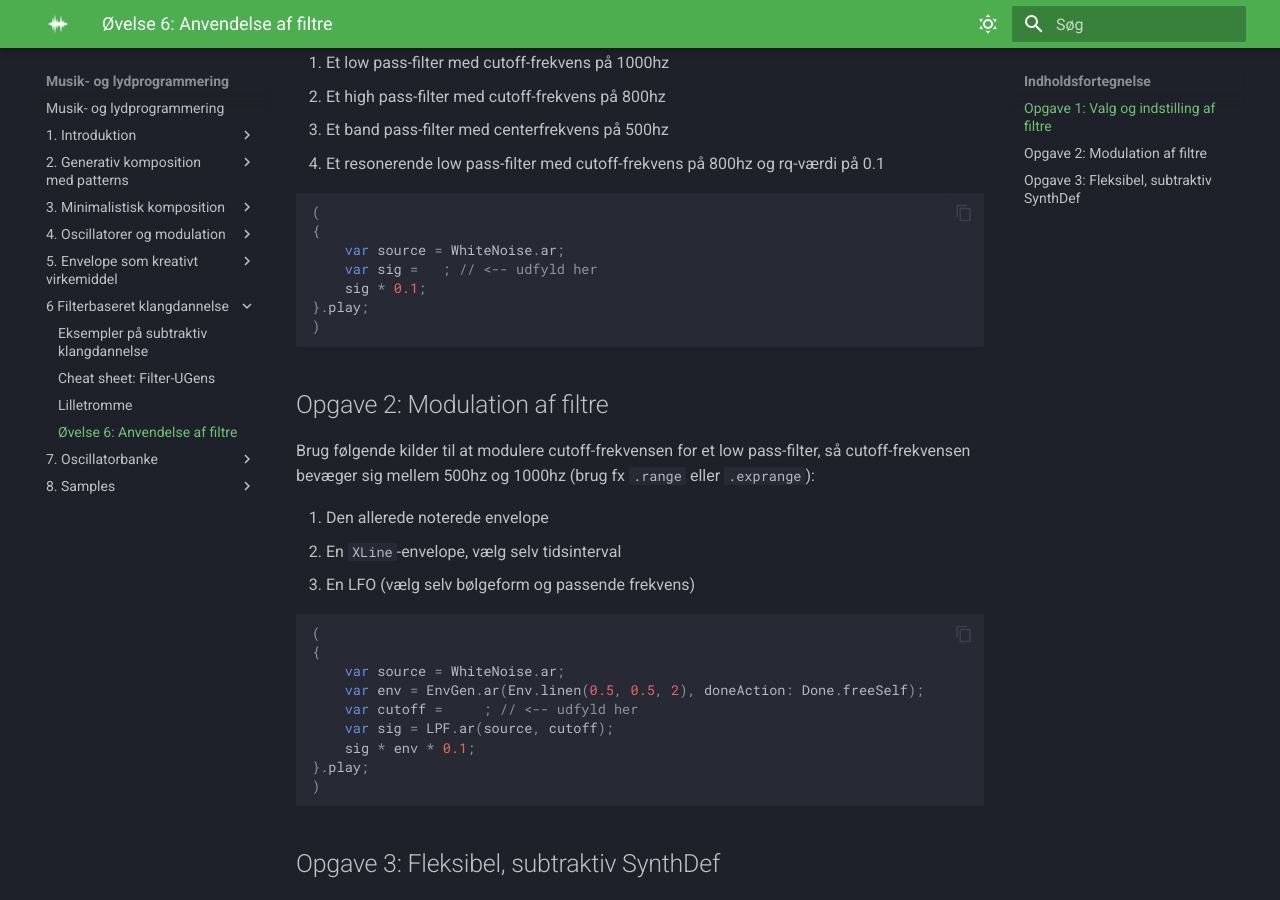
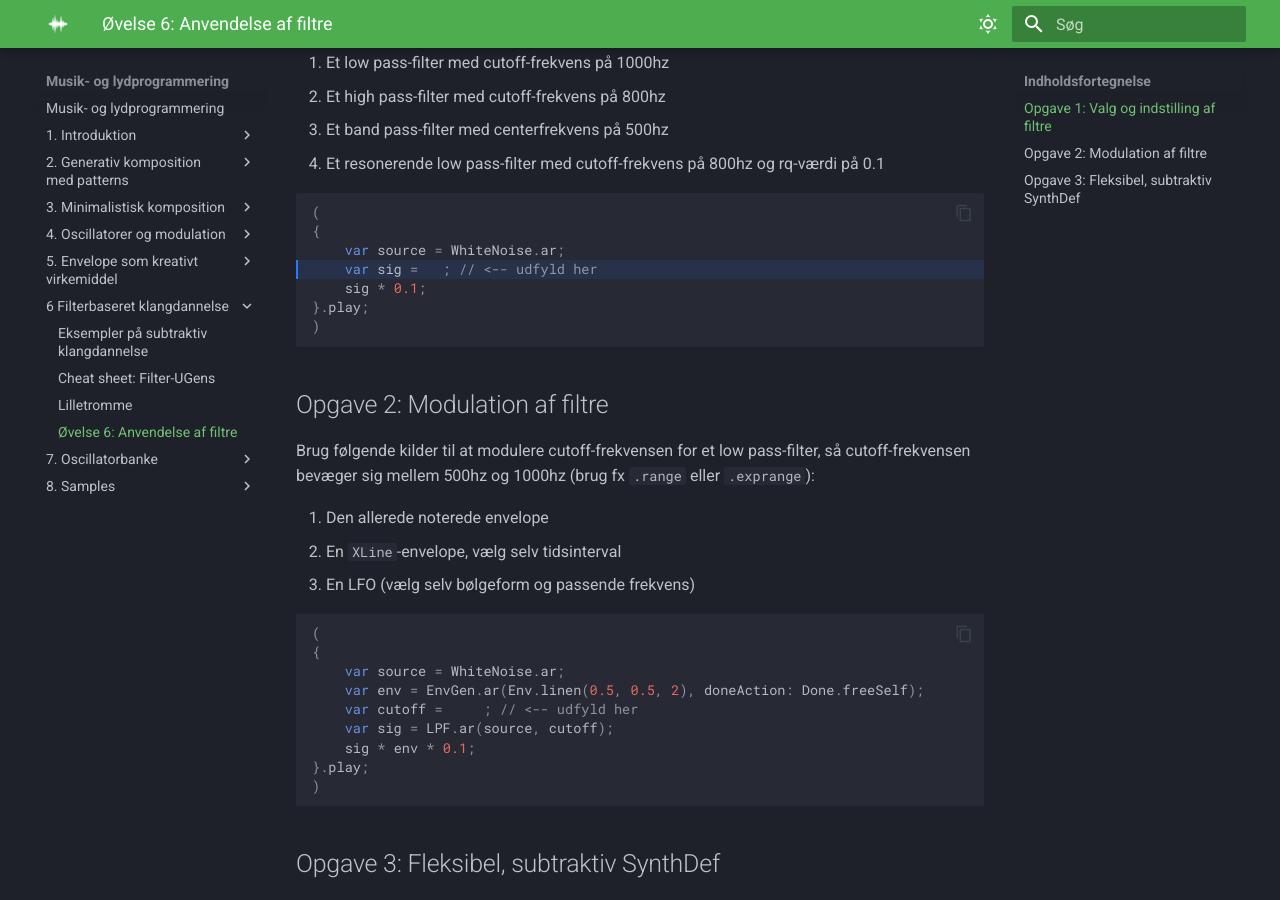
Before and after one commit to sparkletop/sparkletop.github.io, an MkDocs documentation site: the page built from docs/6 - Filterbaseret klangdannelse/ø6-subtraktiv.md, in a window 1280 px wide and 900 px high, scrolled down 328 px. Built offline with MkDocs 1.6.1 and Material for MkDocs 9.7.7, drawn with Linux system fonts in a browser that asks for light colours.

Commit message:
minor details

````diff
--- a/docs/6 - Filterbaseret klangdannelse/ø6-subtraktiv.md
+++ b/docs/6 - Filterbaseret klangdannelse/ø6-subtraktiv.md
@@ -16,7 +16,7 @@ Brug følgende filtre til at modificere klangen af hvid støj:
 1. Et band pass-filter med centerfrekvens på 500hz
 1. Et resonerende low pass-filter med cutoff-frekvens på 800hz og rq-værdi på 0.1
 
-```sc
+```sc hl_lines="4"
 (
 {
 	var source = WhiteNoise.ar;
````
